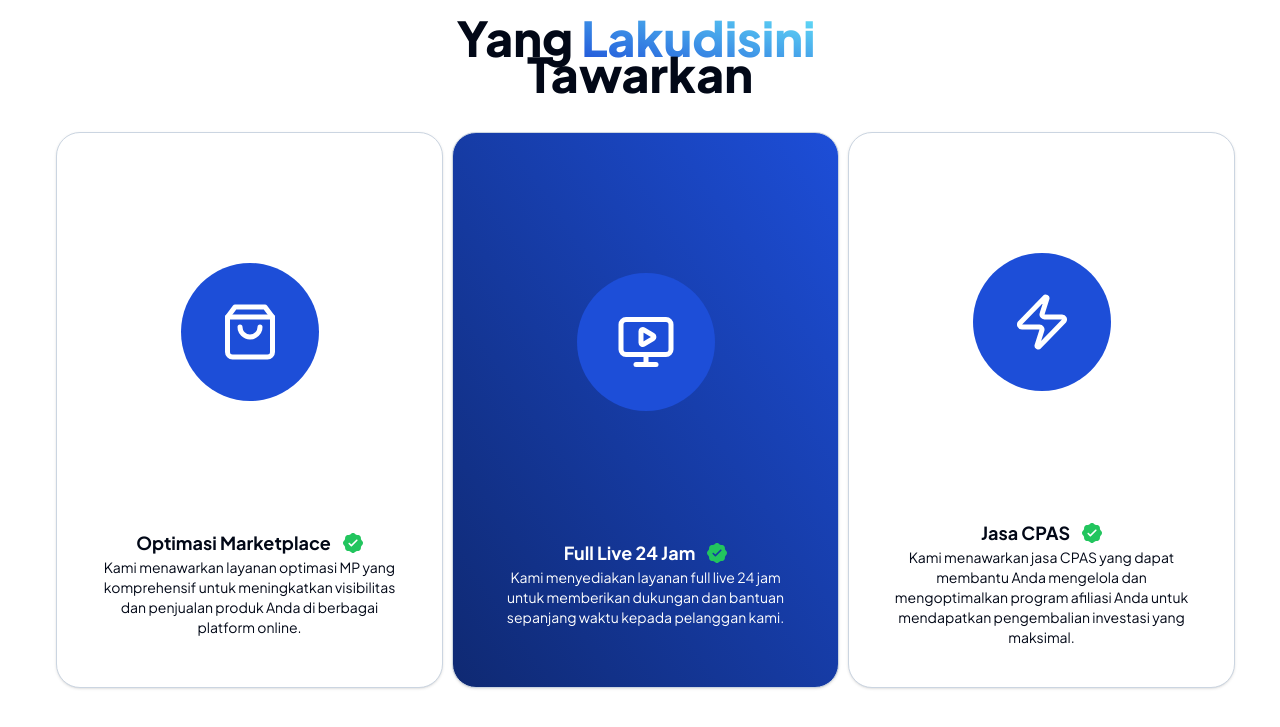
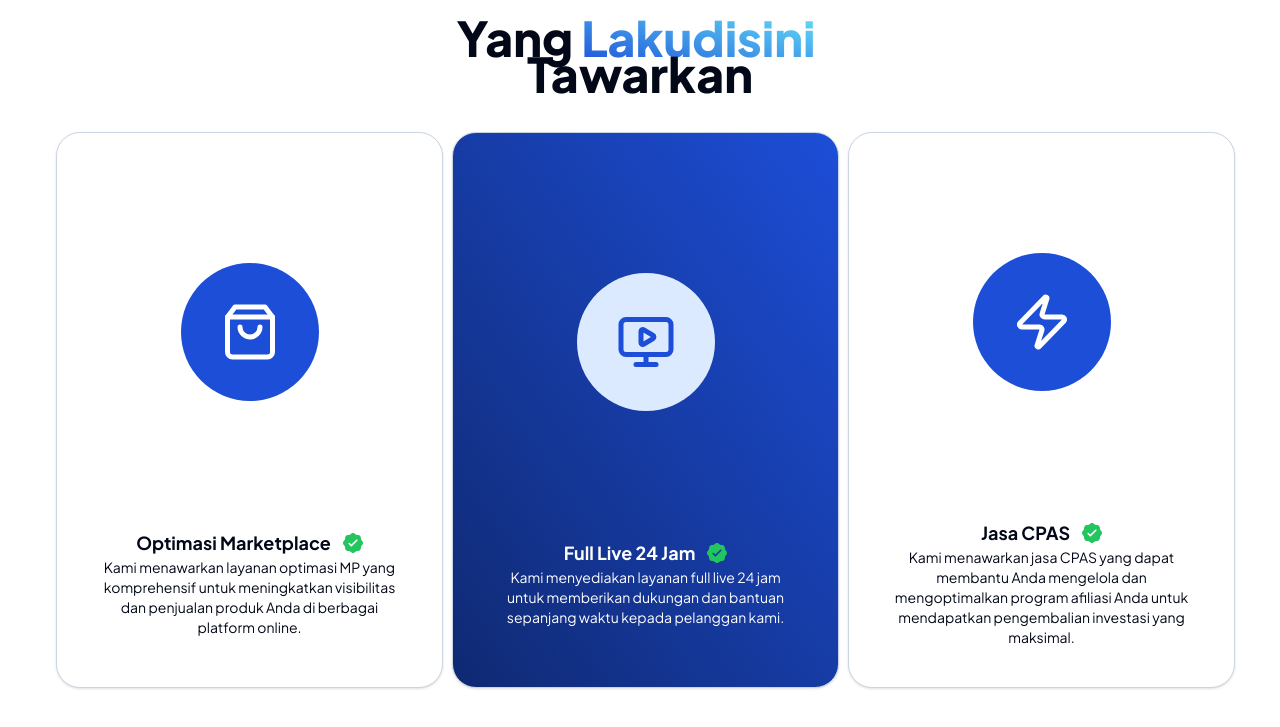
Before and after one commit to Taufik-H/lakudisini, a Next.js app: page / in a window 1280 px wide. Shown: the part 1702-2429 px from the top of the page. Built offline with nearby package versions, Linux system fonts and the light colour scheme; a web font is replaced by a local one.

Commit message:
feat:Service fix bug

```diff
--- a/components/card-service.tsx
+++ b/components/card-service.tsx
@@ -18,16 +18,16 @@
 }: CardServicesProps) => {
   return (
     <Card
-      className={`${isCenter ? "bg-gradient-to-tr from-[#0F2972] to-[#1D4ED8]" : " from-[#0F2972] to-[#1D4ED8] hover:bg-gradient-to-tr"} group flex min-h-[499px] min-w-[387px] cursor-pointer items-center rounded-3xl border border-slate-300 p-10 shadow transition-all  duration-300 ease-in-out dark:border-slate-800  `}
+      className={`${isCenter ? "from-[#0F2972] to-[#1D4ED8] md:bg-gradient-to-tr" : " from-[#0F2972] to-[#1D4ED8] hover:bg-gradient-to-tr"} group flex min-h-[499px] min-w-[387px] cursor-pointer items-center rounded-3xl border border-slate-300 p-10 shadow transition-all  duration-300 ease-in-out dark:border-slate-800  `}
     >
       <div className="mt-20  flex flex-col items-center justify-start   ">
         <div
-          className={`flex h-[138px] w-[138px] items-center justify-center rounded-full bg-blue-700 text-white transition-all duration-300 ease-in-out   ${isCenter ? "bg-blue-100 text-blue-700" : "group-hover:bg-blue-100 group-hover:text-blue-700"}`}
+          className={`flex h-[138px] w-[138px] items-center justify-center rounded-full bg-blue-700 text-white transition-all duration-300 ease-in-out   ${isCenter ? "md:bg-blue-100 md:text-blue-700" : "group-hover:bg-blue-100 group-hover:text-blue-700"}`}
         >
           {icon}
         </div>
         <div
-          className={`${isCenter ? "text-white" : "group-hover:text-white"} mt-32 transition-all duration-300 ease-in-out`}
+          className={`${isCenter ? "md:text-white" : "group-hover:text-white"} mt-32 transition-all duration-300 ease-in-out`}
         >
           <div className="flex justify-center gap-3">
             <h3 className="text-lg font-bold capitalize">{title}</h3>
```
